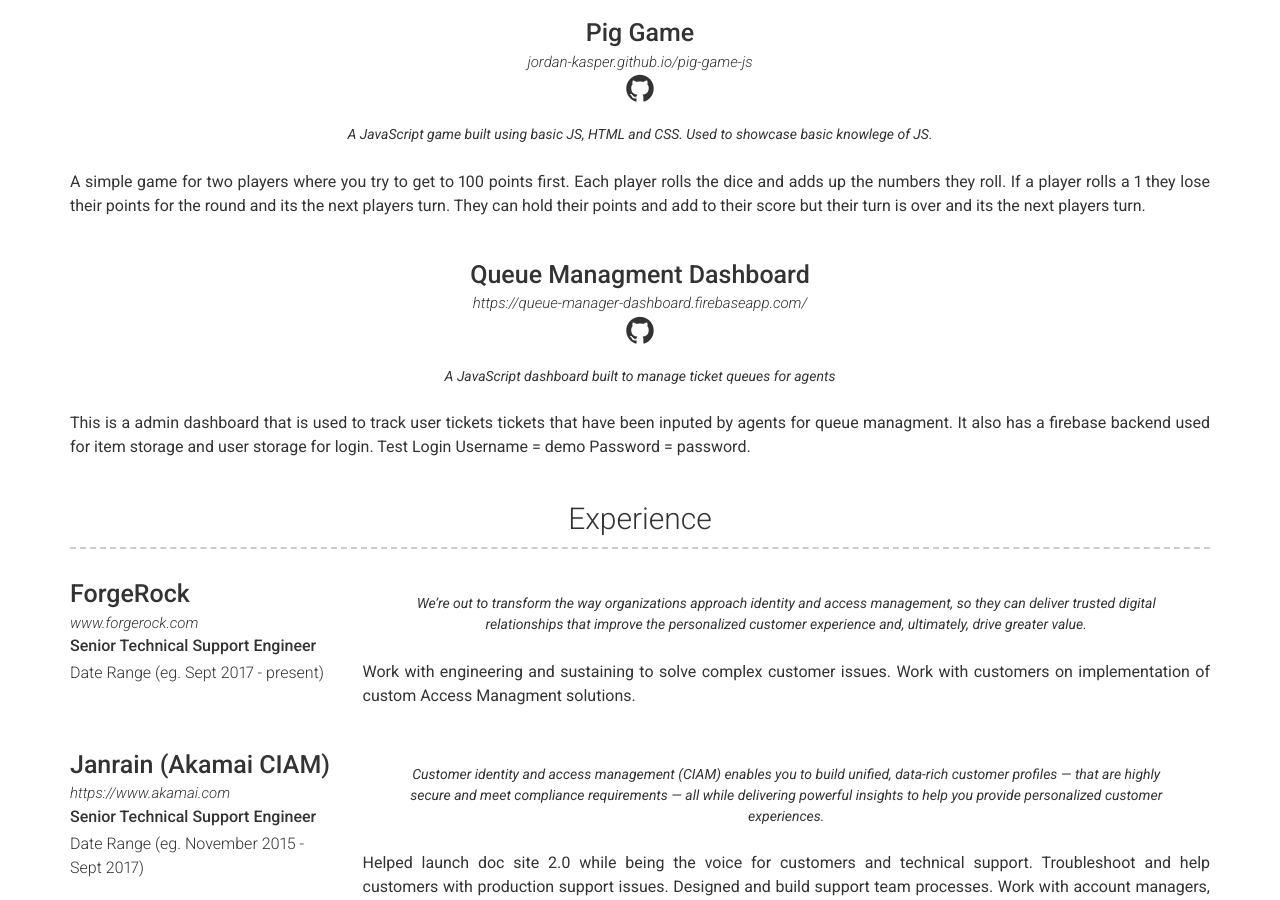
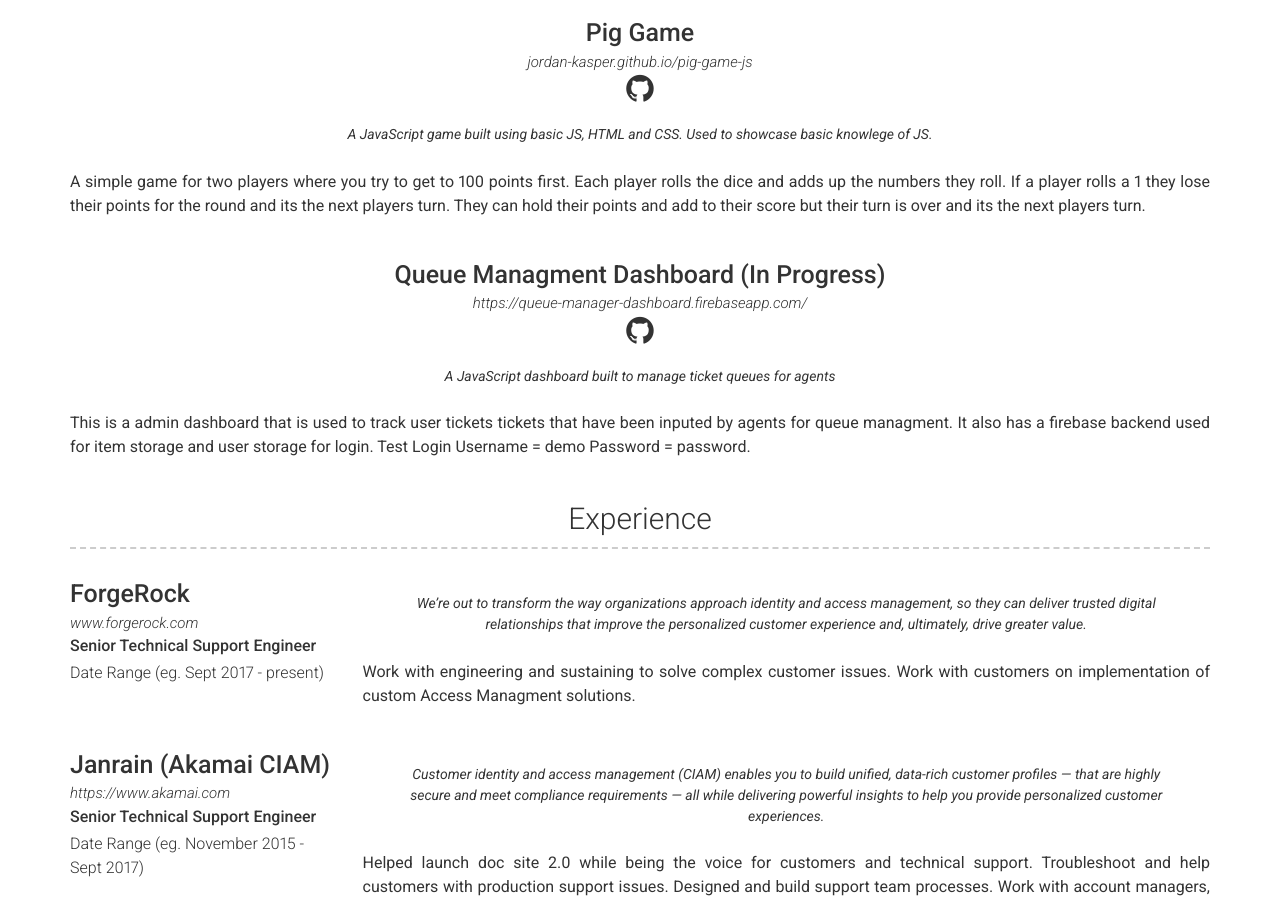
Before and after one commit to jordan-kasper/jordan-kasper.github.io, a Jekyll site: the page built from index.md, in a window 1280 px wide and 900 px high, scrolled down 926 px. Built offline with Jekyll 4.4.1, drawn with Linux system fonts in a browser that asks for light colours.

```diff
--- a/_data/projects.yml
+++ b/_data/projects.yml
@@ -18,7 +18,7 @@
     A simple game for two players where you try to get to 100 points first.  Each player rolls the dice and adds up the numbers they roll.  If a player rolls a 1 they lose their points for the round and its the next players turn.  They can hold their points and add to their score but their turn is over and its the next players turn.
 
 - layout: top-middle
-  name: Queue Managment Dashboard
+  name: Queue Managment Dashboard (In Progress)
   link: https://queue-manager-dashboard.firebaseapp.com/
   github: https://github.com/jordan-kasper/queue-manager-dashboard
   quote: >
```
